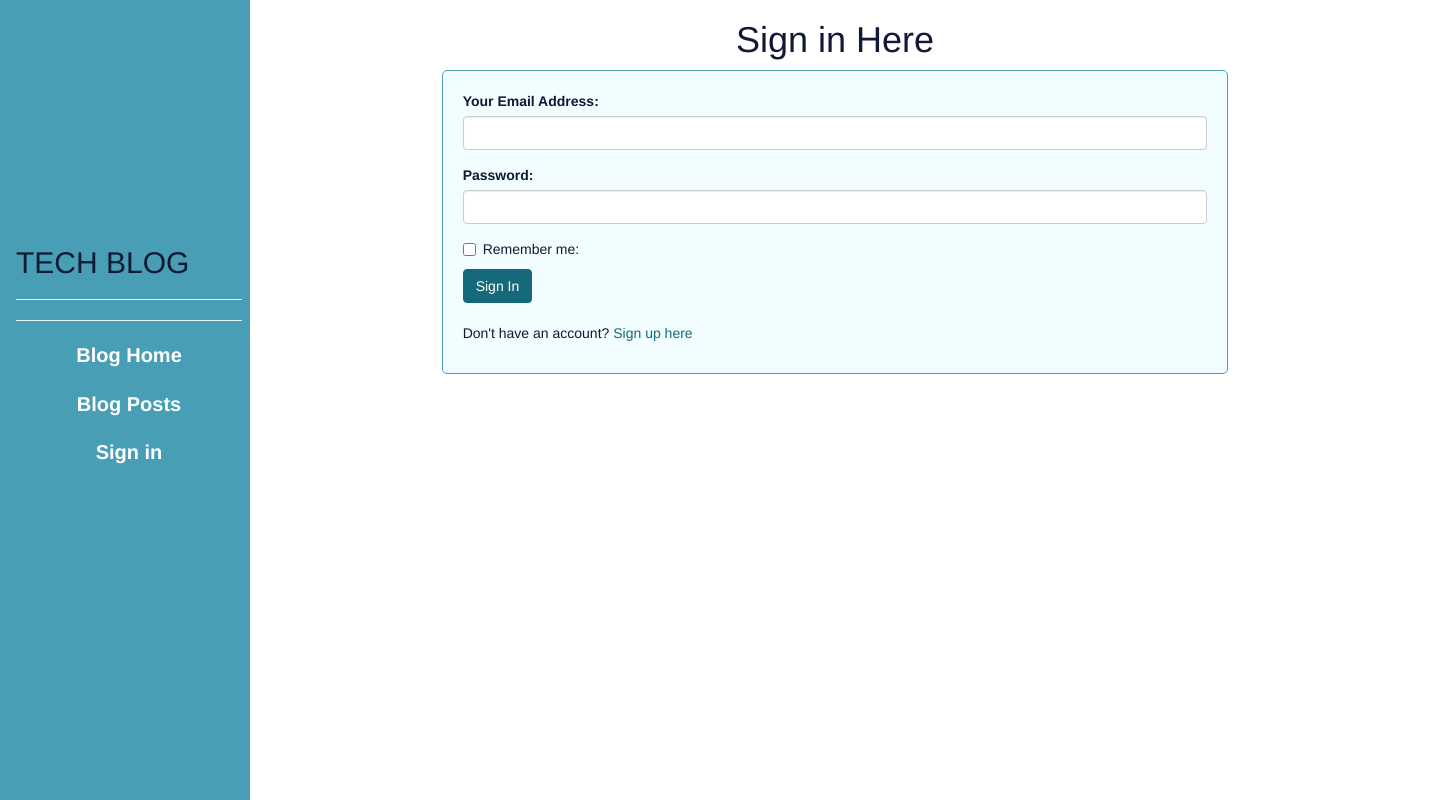
After one commit to p-koskey/personal-blog, a Flask app: template app/templates/auth/login.html in a window 1440 px wide. The commit adds this page. Run offline with Flask 2, Linux system fonts and the light colour scheme; the template is opened without the code that fills it: values that come from a table or form of the project are taken from there, others are empty; some libraries are stand-ins or nearby versions.

Commit message:
created login and registration form

```diff
--- a/app/auth/forms.py
+++ b/app/auth/forms.py
@@ -10,7 +10,7 @@ from ..models import User
 class RegistrationForm(FlaskForm):
     email = StringField('Your Email Address:',validators=[Required(),Email()])
     username = StringField('Enter your username:',validators = [Required()])
-    password = PasswordField('Password:',validators = [Required(), EqualTo('password_confirm',message = 'Passwords must match')])
+    password = PasswordField('Password:',validators = [Required(), EqualTo('password_confirm')])
     password_confirm = PasswordField('Confirm Password:',validators = [Required()])
     submit = SubmitField('Sign Up')
 
@@ -23,7 +23,9 @@ class RegistrationForm(FlaskForm):
             flash('That username is taken', 'danger')
 
     def validate_password(self,pass1=password,pass2=password_confirm):
-        if pass1 is not pass2:
+        if pass1 is pass2:
+            pass
+        else:
             flash('Passwords must match','danger')
 
 class LoginForm(FlaskForm):
--- a/app/static/css/style.css
+++ b/app/static/css/style.css
@@ -14,7 +14,7 @@
 
   .text{
     margin-top: 200px;
-    color: #f2fdff;
+    color: #101935;
     padding: 6px 8px 6px 16px;
 
   }
@@ -30,10 +30,15 @@
     font-weight: bolder;
   }
 
+  /* .sidenav a:acs {
+    color: #101935;
+  } */
+
   /* When you mouse over the navigation links, change their color */
-  .sidenav a:hover {
+  /* .sidenav a:hover {
     color: #101935;
-  }
+  } */
+
 
   /* Style page content */
 .main {
@@ -41,7 +46,26 @@
     padding: 0px 10px;
     color: #101935;
 
+
   }
+
+ #submit{
+    background-color: #16697A;
+    color: #fff;
+    border-color: #16697A;
+  }
+
+.login {
+    border: 1px solid #489FB5;
+    border-radius: 5px;
+    padding: 20px;
+    background-color: #f2fdff;
+    display: inline-block;
+
+}
+
+
+
 
   /* On smaller screens, where height is less than 450px, change the style of the sidebar (less padding and a smaller font size) */
   @media screen and (max-height: 450px) {
--- /dev/null
+++ b/app/templates/auth/login.html
@@ -0,0 +1,33 @@
+{% extends 'base.html'%}
+
+{% import 'bootstrap/wtf.html' as wtf%}
+{% block styles%}
+    {{super()}}
+        <link rel="stylesheet" href="{{url_for('static',filename='css/style.css')}}">
+ {% endblock %}
+{% block content %}
+{{ fontawesome_html() }}
+<div class="main container mt-3">
+  <h1 class="text-center mt-5"><i class="fa fa-user-edit"></i>   Sign in Here</h1>
+    <div class="row mt-3">
+      <div class= "col-md-2"> </div>
+      <div class="col-md-8 login">
+      <!--Flash message -->
+      {% with messages = get_flashed_messages(with_categories=true) %}
+        {% if messages %}
+          {% for category, message in messages %}
+            <div class="alert alert-{{ category }}"> {{ message|capitalize }} </div>
+          {% endfor %}
+        {% endif %}
+      {% endwith %}
+      <!-- Login form -->
+
+      {{wtf.quick_form(login_form)}}
+      <br>
+      <p> Don't have an account? <a href="{{url_for('auth.register')}}" style="color: #16697A;">Sign up here</a></p>
+     </div>
+     <div clas="col-md-2"> </div>
+    </div>
+</div>
+
+{% endblock%}
--- a/app/templates/index.html
+++ b/app/templates/index.html
@@ -15,7 +15,7 @@
           <input type="email" class="form-control" id="email" placeholder="Enter your email address">
         </div>
         <div class="col-md-2">
-        <button type="submit" class="btn" style="background-color: #16697A; color: #fff;">Search</button>
+        <button type="submit" class="btn" id="submit">Search</button>
     </div>
         </div>
     </form>
--- a/app/templates/navbar.html
+++ b/app/templates/navbar.html
@@ -6,14 +6,20 @@
 <div class="sidenav">
     <div class="text">
 
-    <h2 class="font-weight-bolder">TECH BLOG</h2>
+    <h2 href="/" class="font-weight-bolder">TECH BLOG</h2>
     <hr>
     <hr>
     <div class="links">
+        {% if current_user.is_authenticated %}
+    <a href="#"><i class="fa fa-home" aria-hidden="true"></i>  Create a new Post</a>
+    <a href="#"><i class="fas fa-bookmark" aria-hidden="true"></i> View Blog Posts</a>
+    <a href="{{url_for('auth.logout')}}"><i class="fa fa-sign-out-alt" aria-hidden="true"></i>  Sign out</a>
+    {% else %}
     <a href="#"><i class="fa fa-home" aria-hidden="true"></i>  Blog Home</a>
     <a href="#"><i class="fas fa-bookmark" aria-hidden="true"></i>  Blog Posts</a>
     <a href="{{url_for('auth.login')}}"><i class="fa fa-sign-in-alt" aria-hidden="true"></i>  Sign in</a>
     <!-- <a href="#">Social media</a> -->
+    {%endif%}
 </div>
 </div>
   </div>
```
Also changed, not shown: app/templates/auth/register.html (added, +26 -0 lines), app/templates/newpost.html (added).
